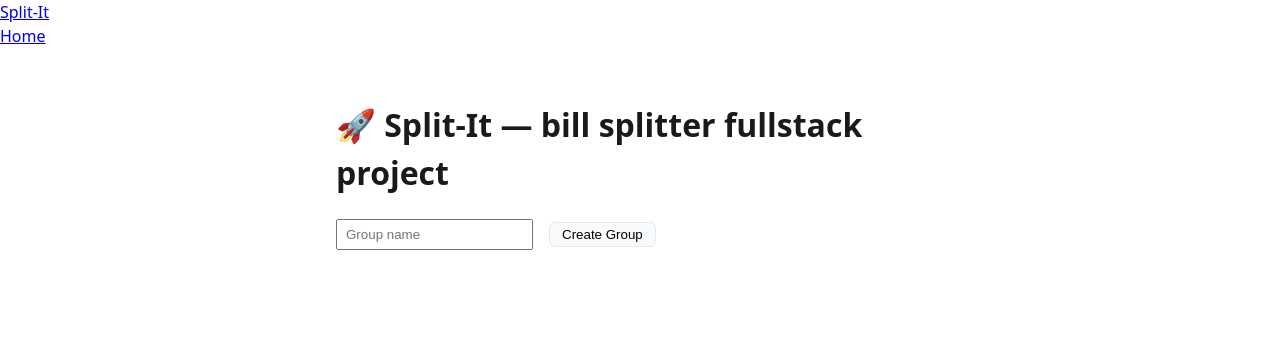
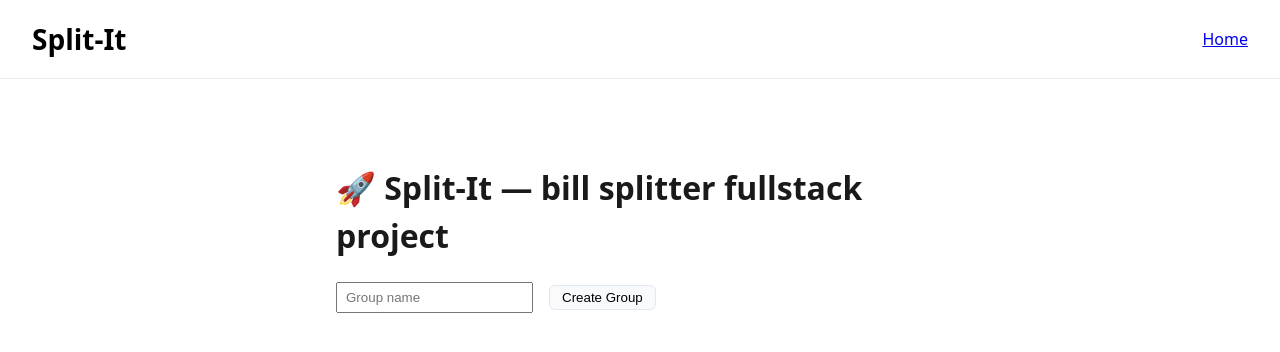
Before and after one commit to ksbn/pet-project-bill-split, a React (Vite) app in the folder frontend/: page / in a window 1280 px wide. Shown: the top 352 px of the page. Built offline with nearby package versions, Linux system fonts and the light colour scheme.

Commit message:
style: polish global spacing and implement Split-It navbar

```diff
--- a/frontend/src/index.css
+++ b/frontend/src/index.css
@@ -15,3 +15,29 @@ body {
   color: #1a1a1a;
   background: #fff;
 }
+
+.navbar {
+  display: flex;
+  justify-content: space-between;
+  align-items: center;
+
+  padding: 18px 32px;
+
+  border-bottom: 1px solid #eee;
+
+  background: white;
+}
+
+.logo {
+  font-size: 28px;
+  font-weight: bold;
+
+  text-decoration: none;
+  color: black;
+}
+
+.app-container {
+  max-width: 1100px;
+  margin: 0 auto;
+  padding: 2rem;
+}
```
